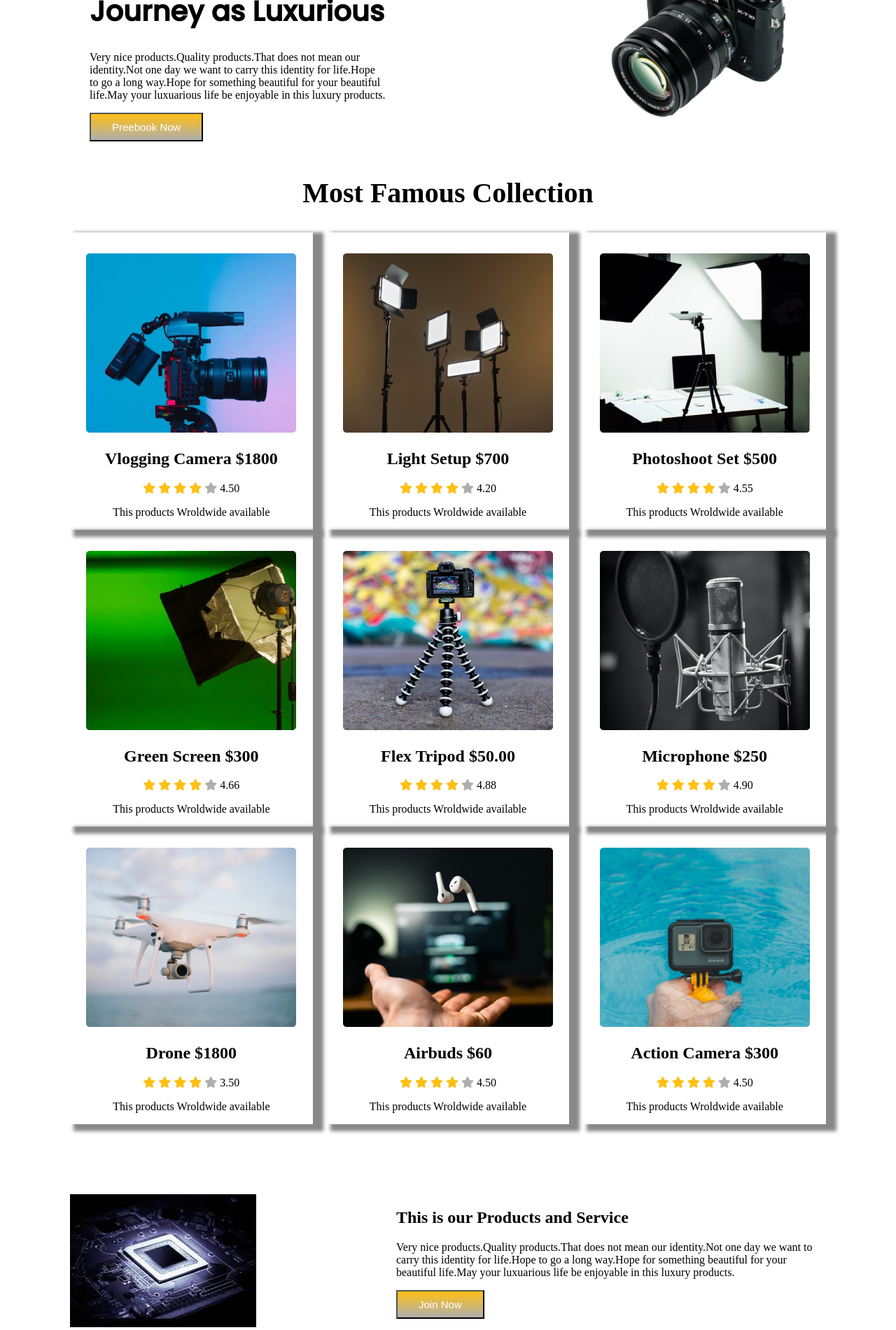
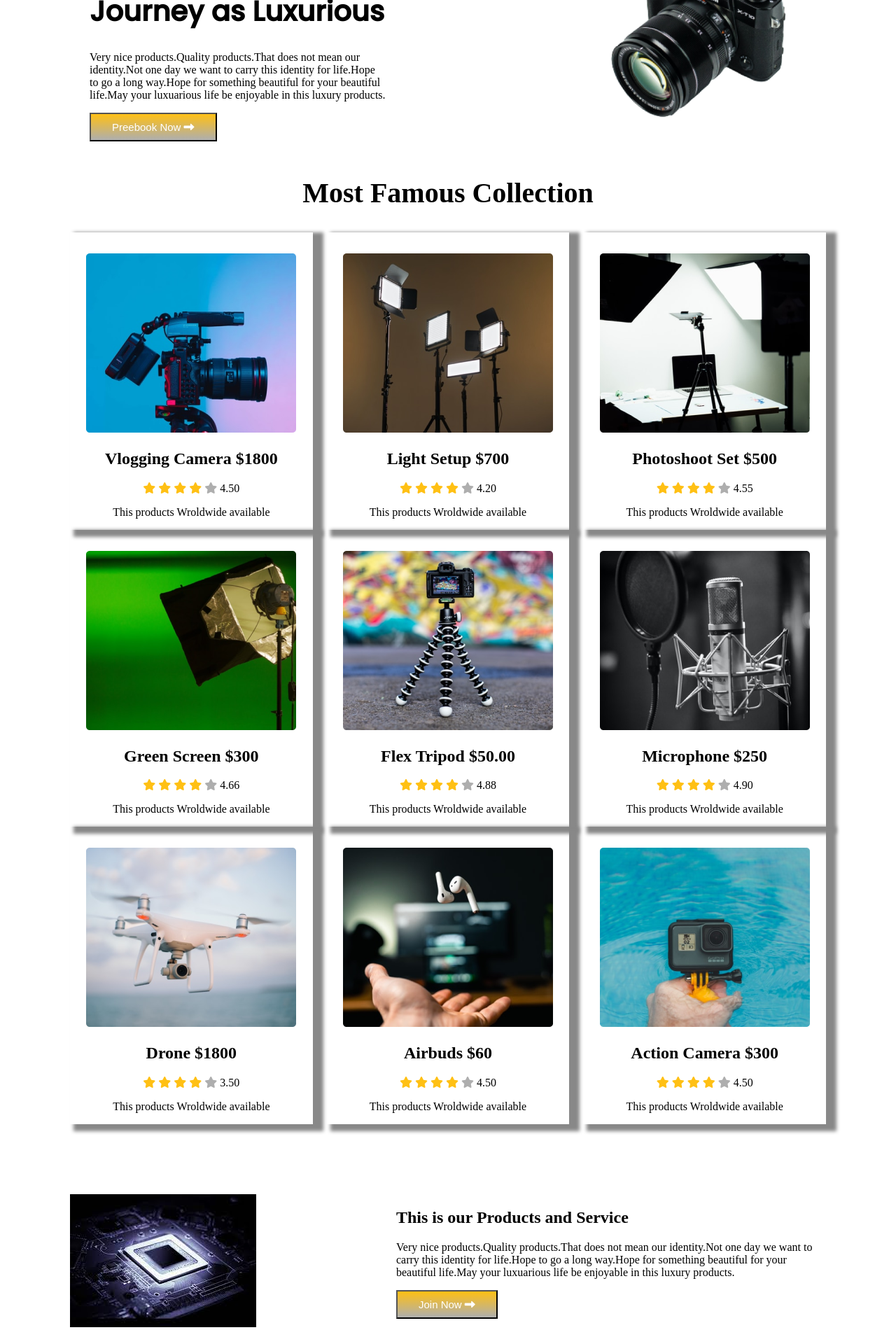
Before and after one commit to MdAnowar1/luxurious-gear, a plain HTML site: page index.html in a window 1280 px wide. Shown: the part 195-2095 px from the top of the page at 70% size. Drawn offline with Linux system fonts and the light colour scheme.

Commit message:
frist commit

```diff
--- a/index.html
+++ b/index.html
@@ -27,7 +27,7 @@
                          identity for life.Hope to go a long way.Hope for something beautiful for your beautiful
                          life.May
                          your luxuarious life be enjoyable in this luxury products.</p>
-                    <button class="designed">Preebook Now</button>
+                    <button class="designed">Preebook Now <i class="fas fa-long-arrow-alt-right"></i></button>
                </div>
                <div class="right-side">
                     <div class="photo">
@@ -263,7 +263,7 @@
                          life.May your luxuarious life be enjoyable in this luxury products.
                     </p>
                     <p>
-                         <button class="button">Join Now</button>
+                         <button class="button">Join Now <i class="fas fa-long-arrow-alt-right"></i></button>
                     </p>
                </div>
           </div>
```
